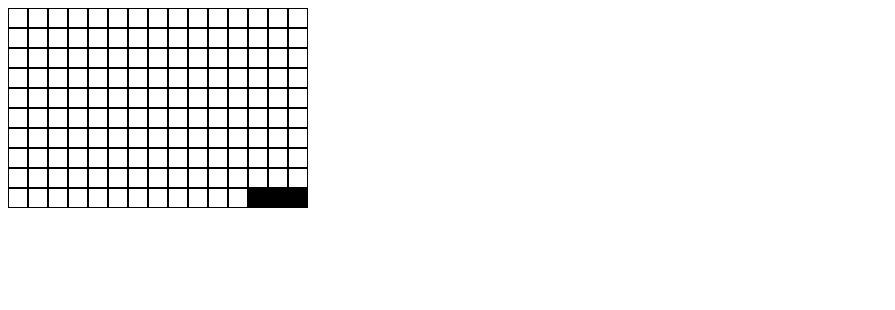
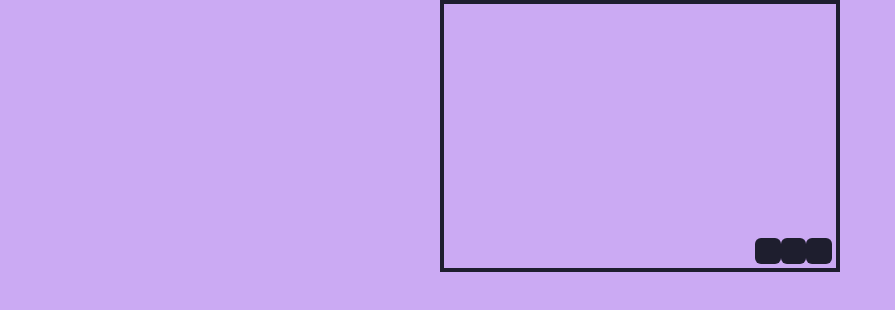
Before and after one commit to sevaaaDev/SnakeGame, a website built with webpack: page src/template.html in a window 1280 px wide. Shown: the whole page, without its empty margins (0-895 px from the left). Built offline with nearby package versions, Linux system fonts and the light colour scheme.

Commit message:
style it to make pretty

```diff
--- a/src/UI/style.css
+++ b/src/UI/style.css
@@ -1,20 +1,63 @@
+* {
+  padding: 0;
+  margin: 0;
+  box-sizing: border-box;
+}
+:root {
+  --clr-primary: hsl(267, 75%, 81%);
+  --clr-secondary: #1e1e2e;
+}
+body {
+  background-color: var(--clr-primary);
+}
+.container {
+  width: min(90%, 500px);
+  margin-inline: auto;
+}
 .board {
-  width: 300px;
+  width: max(300px, 80%);
   display: grid;
   grid-template-columns: repeat(15, minmax(20px, 1fr));
   grid-template-rows: repeat(10, minmax(20px, 1fr));
+  border: 4px solid var(--clr-secondary);
+  margin-inline: auto;
+  position: relative;
+  padding: 4px;
 }
 
-.board div {
+.board div:not(.menu) {
   aspect-ratio: 1/1;
-  border: 1px solid black;
-  box-sizing: border-box;
 }
 
 .snake {
-  background-color: black;
+  background-color: var(--clr-secondary);
+  border-radius: 6px;
 }
 
 .fruit {
   background-color: red;
 }
+
+.score-wrapper {
+  display: flex;
+  justify-content: space-between;
+}
+
+.menu {
+  position: absolute;
+  width: 100%;
+  height: 100%;
+  opacity: 1;
+}
+
+.menu .title {
+  text-align: center;
+}
+
+.invisible {
+  display: none;
+}
+
+.transparent .snake {
+  opacity: 0.2;
+}
```
